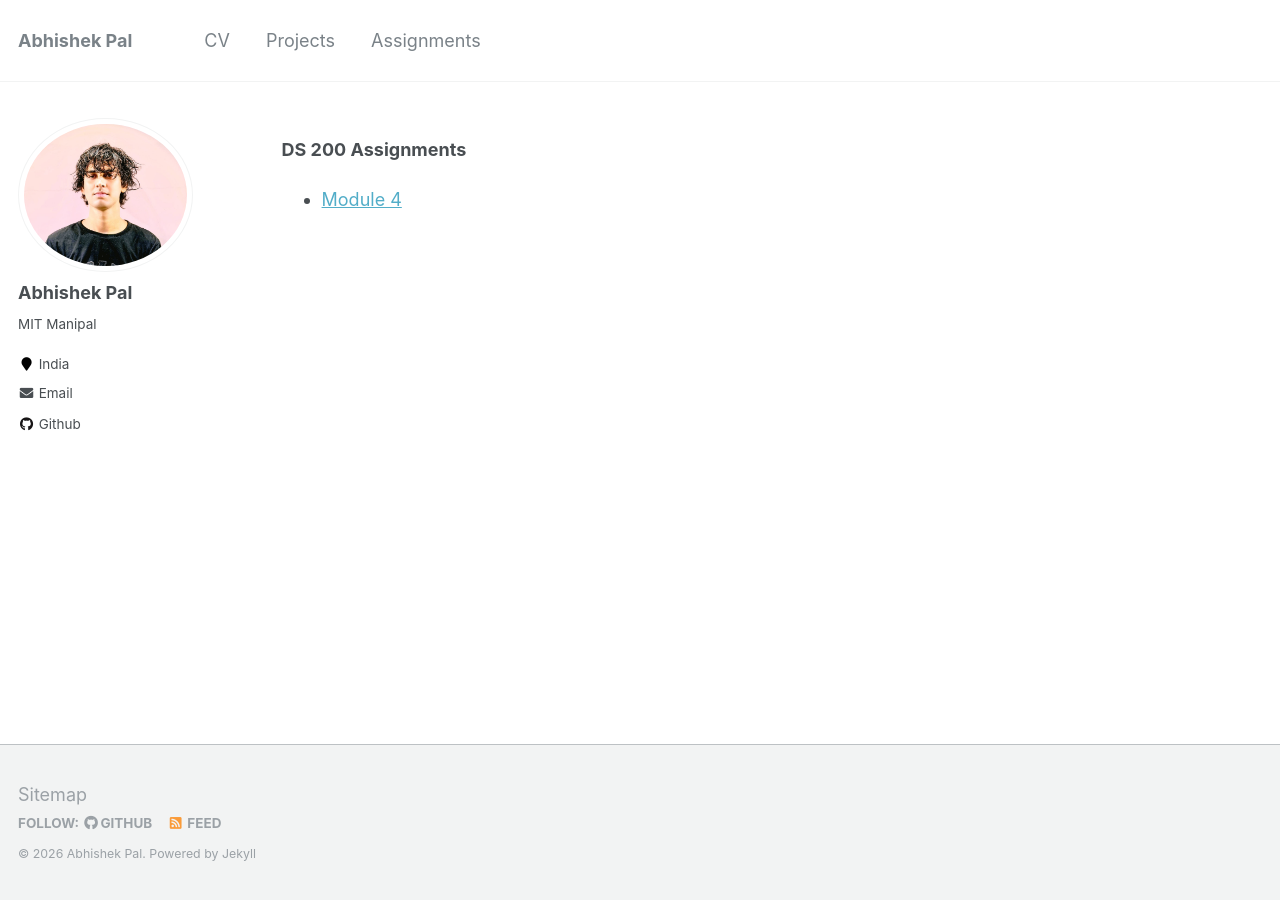
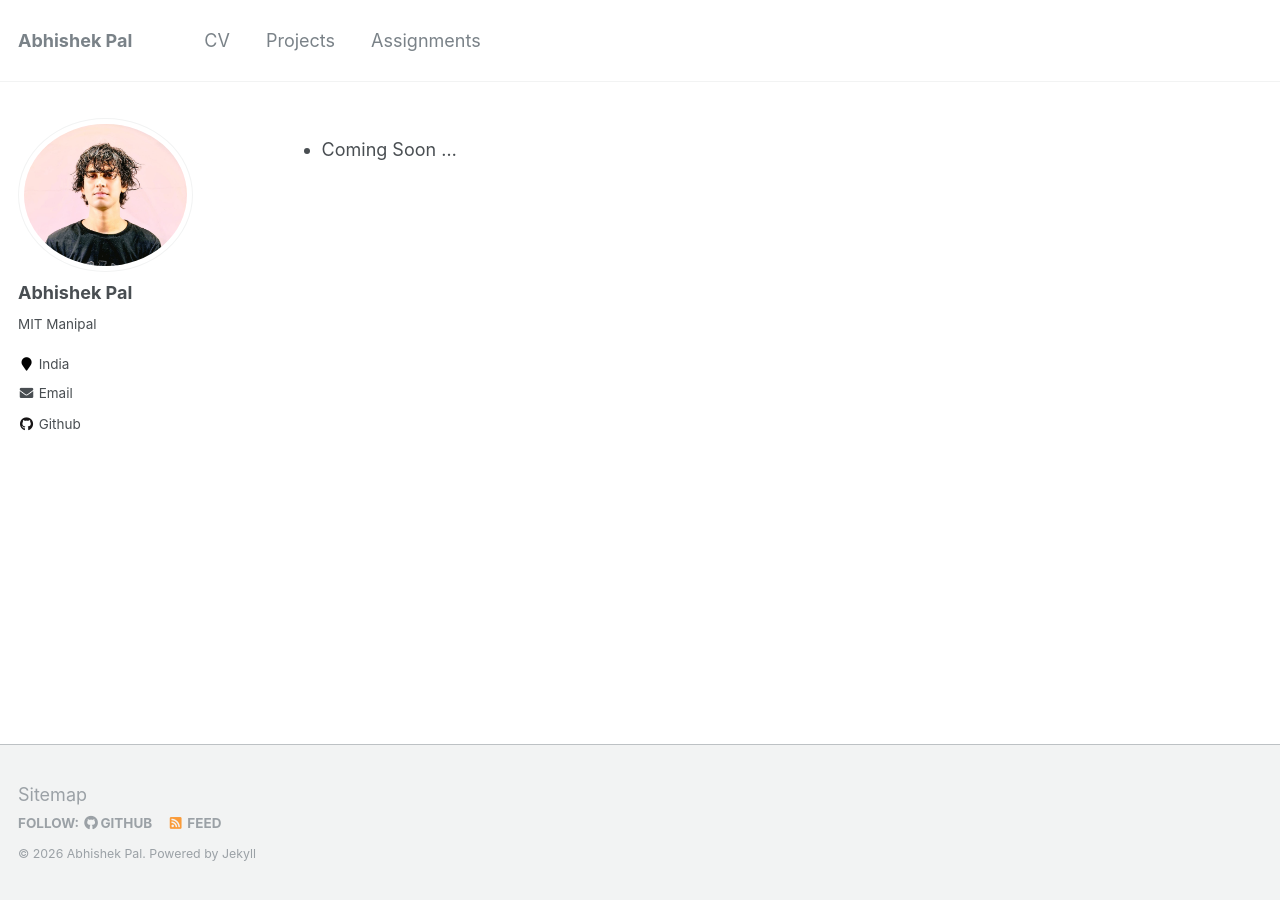
Before and after one commit to ash-cv/ash-cv.github.io, a Jekyll site: the page built from _pages/Assignments.md, in a window 1280 px wide. Built offline with Jekyll 4.4.1, drawn with Linux system fonts in a browser that asks for light colours.

```diff
--- a/_pages/Assignments.md
+++ b/_pages/Assignments.md
@@ -6,5 +6,4 @@ author_profile: true
 redirect_from:
   - /assignments
 ---
-**DS 200 Assignments**
-* [Module 4](https://github.com/ash-cv/Plots_DS200)
+* Coming Soon ...
```
Also changed, not shown: _pages/about.md (+2 -2 lines).
